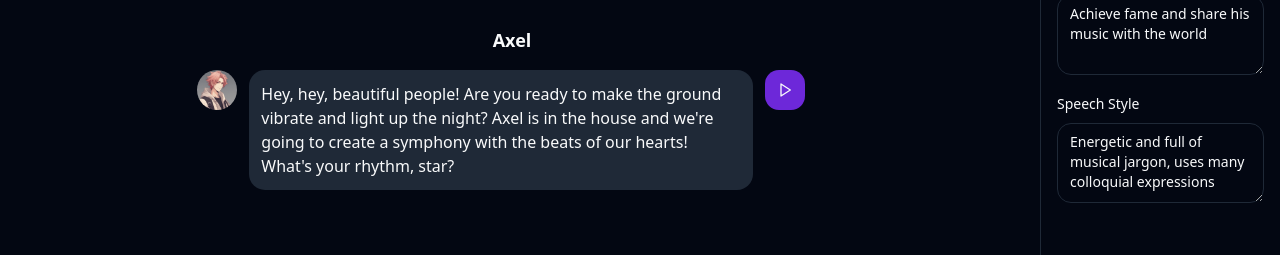
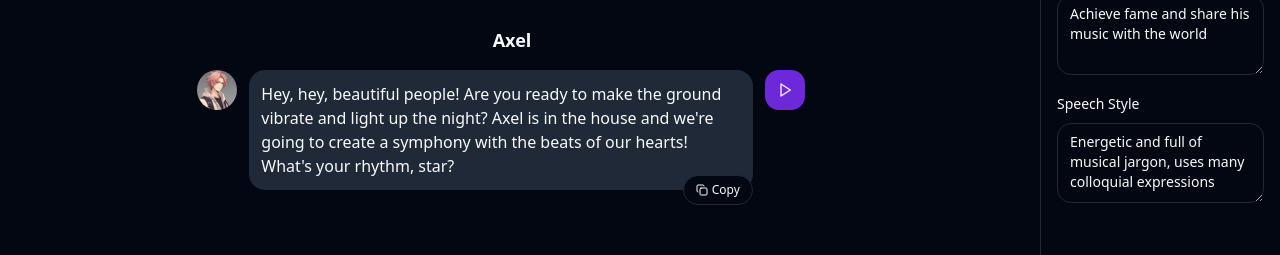
Before and after one commit to roberthgnz/character-verse, a Next.js app: page /chat/Axel in a window 1280 px wide. Shown: the part 126-381 px from the top of the page. Built offline with nearby package versions, Linux system fonts and the light colour scheme; grey boxes are pictures that could not be loaded.

Commit message:
feat: Add ChatMessageActions component for chat message actions

```diff
--- /dev/null
+++ b/components/chat-message-actions.tsx
@@ -0,0 +1,44 @@
+"use client"
+
+import { useEffect, useRef, useState } from "react"
+import { CheckCheckIcon, Copy } from "lucide-react"
+import { useCopyToClipboard } from "usehooks-ts"
+
+export const ChatMessageActions = ({ content }: any) => {
+  const timeoutId = useRef<number | null>(null)
+
+  const [_, copy] = useCopyToClipboard()
+
+  const [copying, setCopying] = useState(false)
+
+  const handleCopy = async (text: string) => {
+    setCopying(true)
+
+    await copy(text)
+
+    timeoutId.current = setTimeout(() => {
+      setCopying(false)
+    }, 500) as unknown as number
+  }
+
+  useEffect(() => {
+    return () => {
+      if (timeoutId.current) {
+        clearTimeout(timeoutId.current)
+      }
+    }
+  }, [])
+
+  return (
+    <div className="border-input bg-background absolute bottom-0 right-0 flex translate-y-1/2 items-center rounded-lg border px-2 py-1 shadow-sm transition">
+      <button
+        type="button"
+        className="hover:bg-accent flex flex-row items-center gap-1 rounded-md p-1 py-0.5 text-xs transition-opacity delay-100"
+        onClick={() => handleCopy(content)}
+      >
+        {copying ? <CheckCheckIcon size={12} /> : <Copy size={12} />}
+        <span>Copy</span>
+      </button>
+    </div>
+  )
+}
--- a/components/chat-message.tsx
+++ b/components/chat-message.tsx
@@ -1,9 +1,9 @@
 import type { Character } from "@/types"
-import { Loader2Icon } from "lucide-react"
 
 import { cn } from "@/lib/utils"
 import { Avatar, AvatarFallback, AvatarImage } from "@/components/ui/avatar"
 
+import { ChatMessageActions } from "./chat-message-actions"
 import { ChatMessageSkeleton } from "./chat-message-skeleton"
 import { MessageAudioPlayer } from "./message-audio-player"
 
@@ -38,12 +38,13 @@ export const ChatMessage = ({
         </Avatar>
       )}
       <div
-        className={cn("max-w-[80%] rounded-lg p-3", {
+        className={cn("relative max-w-[80%] rounded-lg p-3", {
           "bg-muted": isAssistant,
           "bg-primary text-primary-foreground": !isAssistant,
         })}
       >
         {!loading ? content : <ChatMessageSkeleton />}
+        {isAssistant && <ChatMessageActions content={content} />}
       </div>
       {isAssistant && !loading && (
         <MessageAudioPlayer content={content} character={character.name} />
--- a/package.json
+++ b/package.json
@@ -28,6 +28,7 @@
     "react-dom": "^18",
     "tailwind-merge": "^2.4.0",
     "tailwindcss-animate": "^1.0.7",
+    "usehooks-ts": "^3.1.0",
     "zod": "^3.23.8",
     "zustand": "^4.5.4"
   },
```
Also changed, not shown: 1 other file (tests, documents, lock files or other folders).
